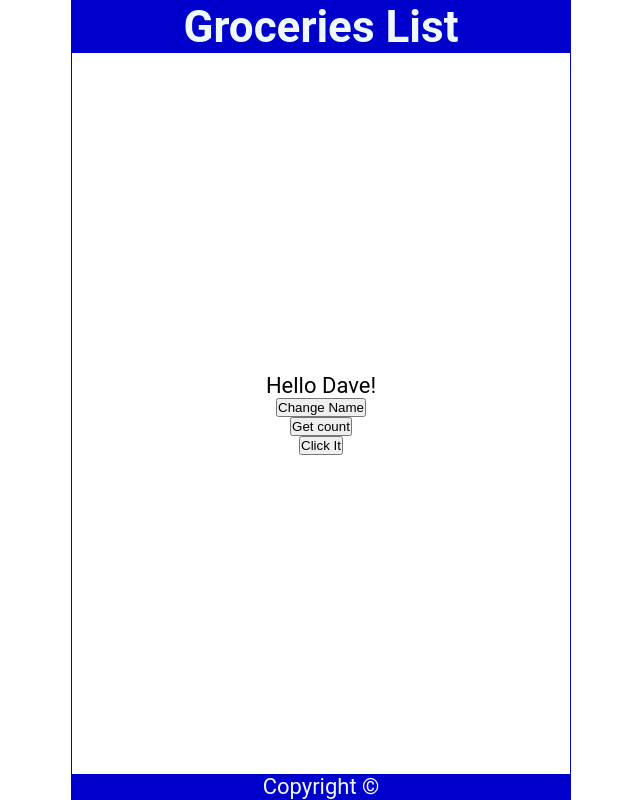
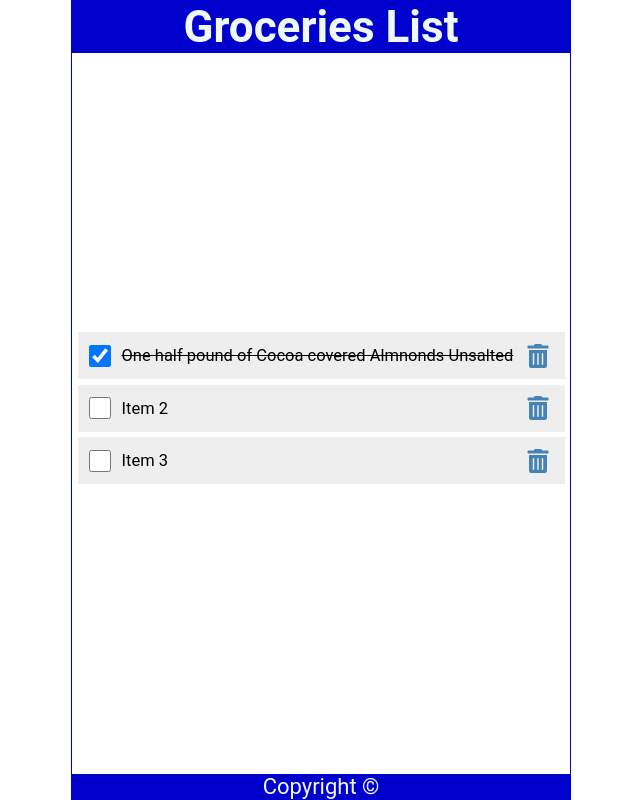
Before and after one commit to lcerenc661/React-app-1, a React (Create React App) app: page / in a window 1280 px wide. Shown: the whole page, without its empty margins (319-959 px from the left). Built offline with nearby package versions, Linux system fonts and the light colour scheme.

Commit message:
06 - List and Keys - Done

```diff
--- a/package.json
+++ b/package.json
@@ -8,6 +8,7 @@
     "@testing-library/user-event": "^13.5.0",
     "react": "^18.2.0",
     "react-dom": "^18.2.0",
+    "react-icons": "^4.11.0",
     "react-scripts": "5.0.1",
     "web-vitals": "^2.1.4"
   },
--- a/src/Content.js
+++ b/src/Content.js
@@ -1,36 +1,59 @@
 import React from "react";
 import { useState } from "react";
+import { FaTrashAlt } from "react-icons/fa";
 
 const Content = () => {
-  const [name, setName] = useState("Dave");
-  const [count, setCount] = useState(0);
+  const [items, setItems] = useState([
+    {
+      id: 1,
+      checked: true,
+      item: "One half pound of Cocoa covered Almnonds Unsalted",
+    },
+    { id: 2, checked: false, item: "Item 2" },
+    { id: 3, checked: false, item: "Item 3" },
+  ]);
 
-  const handleNameChange = () => {
-    const names = ["Bob", "Kevin", "Luis", "Dave"];
-    const int = Math.floor(Math.random() * 4);
-    setName(names[int]);
+  const handleCheck = (id) => {
+    const listItems = items.map((item) =>
+      item.id === id ? { ...item, checked: !item.checked } : item
+    );
+    setItems(listItems);
+    localStorage.setItem('shoppinglist', JSON.stringify(listItems));
   };
 
-  const handleClick = () => {
-    setCount(count+1)
-    console.log(count);
-
-  };
-
-  const handleClick2 = (name) => {
-    console.log(`${name} was clicked`);
-  };
-
-  const handleClick3 = (e) => {
-    console.log(e.target.innerText);
-  };
+  const handleDelete = (id) => {
+    const listItems = items.filter((item) => item.id !== id)
+    setItems(listItems);
+    localStorage.setItem('shoppinglist', JSON.stringify(listItems));
+  }
 
   return (
     <main>
-      <p onDoubleClick={handleClick}>Hello {name}!</p>
-      <button onClick={handleNameChange}>Change Name</button>
-      <button onClick={handleClick}>Get count</button>
-      <button onClick={(e) => handleClick3(e)}>Click It</button>
+      {items.length ? (
+      <ul>
+        {items.map((item) => (
+          <li className="item" key={item.id}>
+            <input
+              type="checkbox"
+              checked={item.checked}
+              onChange={(id) => {
+                handleCheck(item.id);
+              }}
+            />
+            <label
+              style={(item.checked) ? { textDecoration:'line-through' }: null}
+              onDoubleClick={()=> handleCheck(item.id)}
+            >{item.item}</label>
+            <FaTrashAlt
+              role="button"
+              tabIndex="0"
+              onClick={()=>{handleDelete(item.id)}} />
+          </li>
+        ))}
+      </ul>
+      )
+      : <p style={{marginTOP: '2rem'}}>Empty List.</p>
+      }
     </main>
   );
 };
--- a/src/index.css
+++ b/src/index.css
@@ -58,3 +58,62 @@
   display: grid;
   place-content: center;
 }
+
+ul {
+  width: 100%;
+  list-style: none;
+  padding: 0 0.25rem 0.25rem;
+}
+
+ul li::before {
+  content: "\200B";
+}
+
+.item {
+  display: flex;
+  justify-content: flex-end;
+  align-items: center;
+  padding: 0.5rem;
+  margin: 0.25rem 0;
+  background-color: #eee;
+}
+
+.item:first-child {
+  margin: 0;
+}
+
+.item input[type="checkbox"] {
+  text-align: center;
+  width: 1rem;
+  /* width: 48px;
+  min-width: 48px; */
+  height: 1rem;
+  /* height: 48px; */
+  /* min-height: 48px; */
+  cursor: pointer;
+  margin-right: 0.5rem;
+}
+
+.item input[type="checkbox"]:focus + label {
+  text-decoration: underline;
+}
+
+.item > label {
+  font-size: 0.75rem;
+  flex-grow: 1;
+}
+
+.item svg {
+  width: 32px;
+  min-width: 32px;
+  height: 24px;
+  font-size: 1rem;
+  color: steelblue;
+  cursor: pointer;
+}
+
+.item svg:focus,
+.item svg:hover {
+  color: red;
+  outline: none;
+}
```
Also changed, not shown: 1 other file (tests, documents, lock files or other folders).
